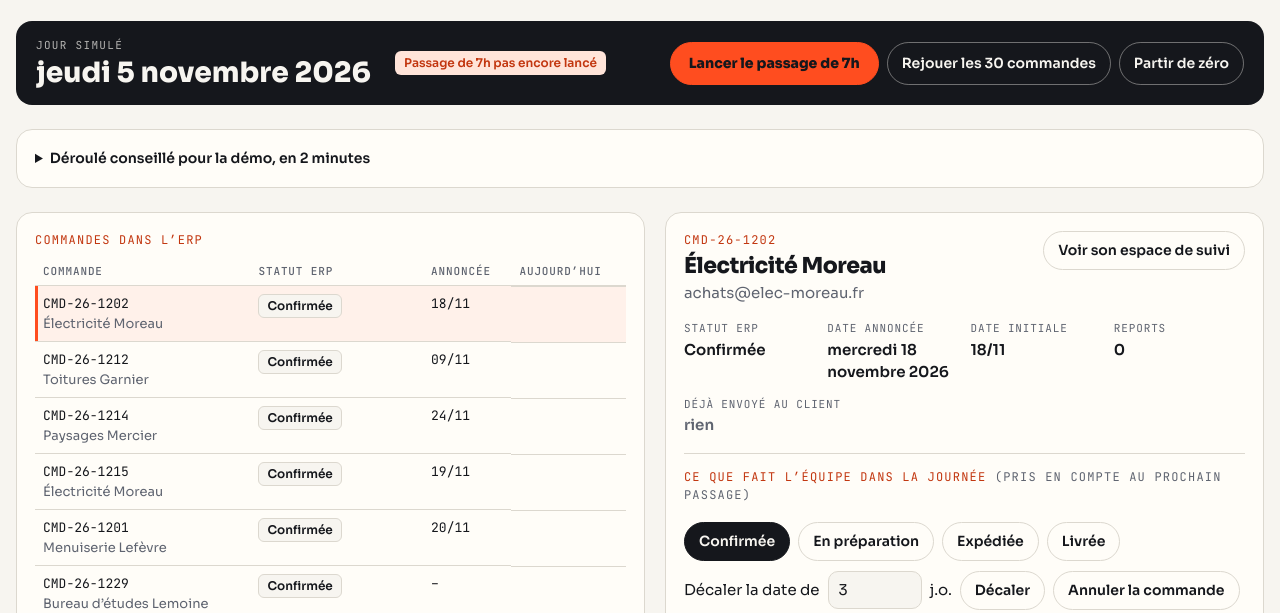
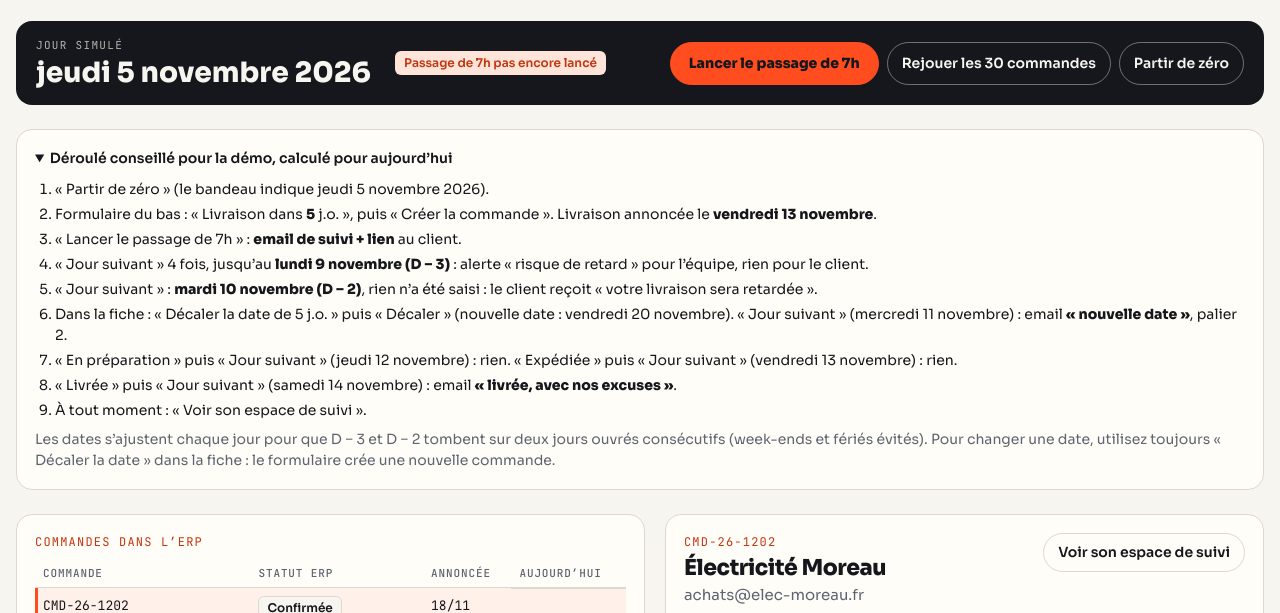
Before and after one commit to growthexmachina2/qwokka-demo, a plain HTML site: page simulateur/index.html in a window 1280 px wide. Shown: the part 158-771 px from the top of the page. Drawn offline with Linux system fonts and the light colour scheme.

Commit message:
Simulateur : déroulé de démo calculé pour le jour même
Co-Authored-By: Claude Opus 5.5 <noreply@anthropic.com>
Claude-Session: https://claude.ai/code/session_019ncj9jwNyDE9DMJ9ePWejV

```diff
--- a/simulateur/index.html
+++ b/simulateur/index.html
@@ -120,17 +120,10 @@ form.nc input[type=text],form.nc input[type=email]{width:auto;flex:1 1 160px;min
     <div class="envoi" id="envoi-box" hidden><label><input type="checkbox" id="envoi"> Envoyer les emails pour de vrai, vers ta boîte de test (via n8n et SendGrid)</label><span id="envoi-etat" aria-live="polite"></span></div>
   </div>
 
-  <details class="panel guide">
-    <summary>Déroulé conseillé pour la démo, en 2 minutes</summary>
-    <ol>
-      <li>« Partir de zéro », puis créer une commande livrable dans 6 jours ouvrés.</li>
-      <li>« Lancer le passage de 7h » : le client reçoit l’email de suivi avec son lien.</li>
-      <li>« Jour suivant » jusqu’à D − 3 : alerte « risque de retard » pour l’équipe, rien pour le client.</li>
-      <li>« Jour suivant » : D − 2 sans nouvelle date, le client est prévenu du retard.</li>
-      <li>Décaler la date de 5 jours ouvrés, puis « Jour suivant » : email « nouvelle date », palier 2.</li>
-      <li>Passer en préparation, expédiée, livrée en avançant les jours : email « livrée, avec nos excuses ».</li>
-      <li>À tout moment : « Voir son espace de suivi ».</li>
-    </ol>
+  <details class="panel guide" open>
+    <summary>Déroulé conseillé pour la démo, calculé pour aujourd’hui</summary>
+    <ol id="guide-ol"></ol>
+    <p class="muted" style="margin-top:8px">Les dates s’ajustent chaque jour pour que D − 3 et D − 2 tombent sur deux jours ouvrés consécutifs (week-ends et fériés évités). Pour changer une date, utilisez toujours « Décaler la date » dans la fiche : le formulaire crée une nouvelle commande.</p>
   </details>
 
   <div class="main">
@@ -140,7 +133,7 @@ form.nc input[type=text],form.nc input[type=email]{width:auto;flex:1 1 160px;min
       <form class="nc" id="nc">
         <input id="nc-co" type="text" placeholder="Entreprise" value="Chantiers Martin" aria-label="Entreprise">
         <input id="nc-em" type="email" placeholder="Email du contact" value="achats@chantiers-martin.fr" aria-label="Email du contact">
-        <label for="nc-j">Livraison dans</label><input id="nc-j" type="number" value="6" min="1" max="40"><span>j.o.</span>
+        <label for="nc-j">Livraison dans</label><input id="nc-j" type="number" value="5" min="1" max="40"><span>j.o.</span>
         <button class="btn" type="submit">Créer la commande</button>
       </form>
     </section>
@@ -637,6 +630,28 @@ function genererDemo(cfg) {
   }
   function espace(token) { S.espace = token; render(); const f = $('#espace'); if (f) f.scrollIntoView({ behavior: 'smooth', block: 'start' }); }
 
+  // Déroulé de démo calculé pour le jour de départ : plus petit délai où D − 3 et D − 2 sont deux jours ouvrés consécutifs
+  function guide(T0s) {
+    const c = cal(), T0 = parseDate(T0s), J = d => frDate(d), sd = d => toStr(d);
+    let n = 4, D, L, D2;
+    for (; n < 20; n++) { D = c.addBD(T0, n); L = c.addBD(D, -3); D2 = c.addBD(D, -2); if (L > T0 && c.diffBD(L, D2) === 1 && toStr(c.addDays(L, 1)) === toStr(D2)) break; }
+    const nbClics = Math.round((L - T0) / 864e5);
+    const N1 = c.addDays(D2, 1), N2 = c.addDays(D2, 2), N3 = c.addDays(D2, 3), N4 = c.addDays(D2, 4), D2b = c.addBD(D, 5);
+    const it = [
+      `« Partir de zéro » (le bandeau indique ${esc(frDateY(T0))}).`,
+      `Formulaire du bas : « Livraison dans <b>${n}</b> j.o. », puis « Créer la commande ». Livraison annoncée le <b>${esc(J(D))}</b>.`,
+      `« Lancer le passage de 7h » : <b>email de suivi + lien</b> au client.`,
+      `« Jour suivant » ${nbClics} fois, jusqu’au <b>${esc(J(L))} (D − 3)</b> : alerte « risque de retard » pour l’équipe, rien pour le client.`,
+      `« Jour suivant » : <b>${esc(J(D2))} (D − 2)</b>, rien n’a été saisi : le client reçoit « votre livraison sera retardée ».`,
+      `Dans la fiche : « Décaler la date de 5 j.o. » puis « Décaler » (nouvelle date : ${esc(J(D2b))}). « Jour suivant » (${esc(J(N1))}) : email <b>« nouvelle date »</b>, palier 2.`,
+      `« En préparation » puis « Jour suivant » (${esc(J(N2))}) : rien. « Expédiée » puis « Jour suivant » (${esc(J(N3))}) : rien.`,
+      `« Livrée » puis « Jour suivant » (${esc(J(N4))}) : email <b>« livrée, avec nos excuses »</b>.`,
+      `À tout moment : « Voir son espace de suivi ».`];
+    const ol = $('#guide-ol'); if (ol) ol.innerHTML = it.map(x => `<li>${x}</li>`).join('');
+    const nj = $('#nc-j'); if (nj) nj.value = n;
+    return { n, D: sd(D), L: sd(L), D2: sd(D2), nbClics };
+  }
+  window.__guide = guide;
   const chip = (txt, cls) => `<span class="chip ${cls || ''}">${esc(txt)}</span>`;
   const decOf = n => S.last ? S.last.decisions.find(d => d.order_number === n) : null;
   const todayOf = n => S.journal.filter(j => j.T === S.T && j.order === n && j.kind !== 'action');
@@ -714,6 +729,7 @@ function genererDemo(cfg) {
   $('#nc').addEventListener('submit', nouvelle);
   document.addEventListener('change', e => { if (e.target.id === 'envoi') { S.envoi = e.target.checked; S.envoiEtat = S.envoi ? 'Envoi réel activé : chaque passage enverra ses emails.' : ''; renderEnvoi(); } });
   init('demo');
+  guide(S.T);
   if (window.claude && window.claude.use) window.claude.use('mcp').then(m => { if (m) { MCP = m; ENVOI_OK = true; render(); } }).catch(() => {});
 })();
 
```
